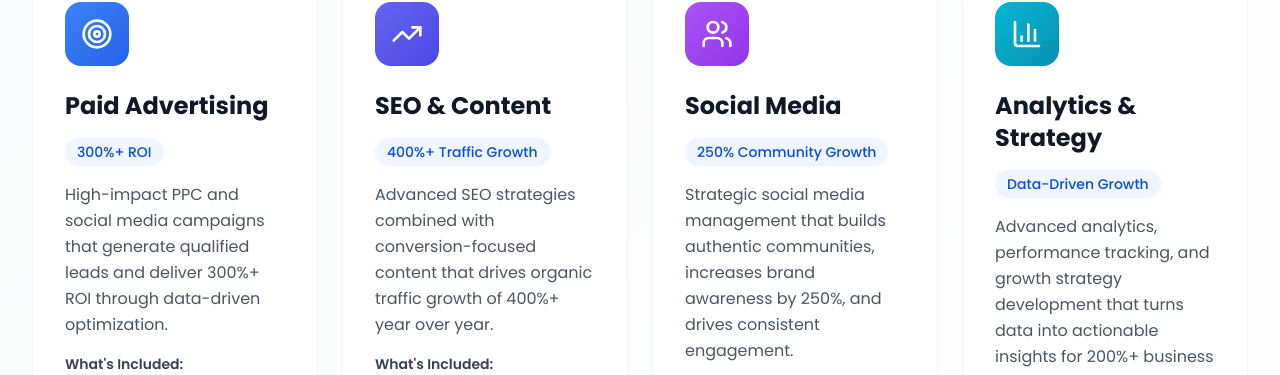
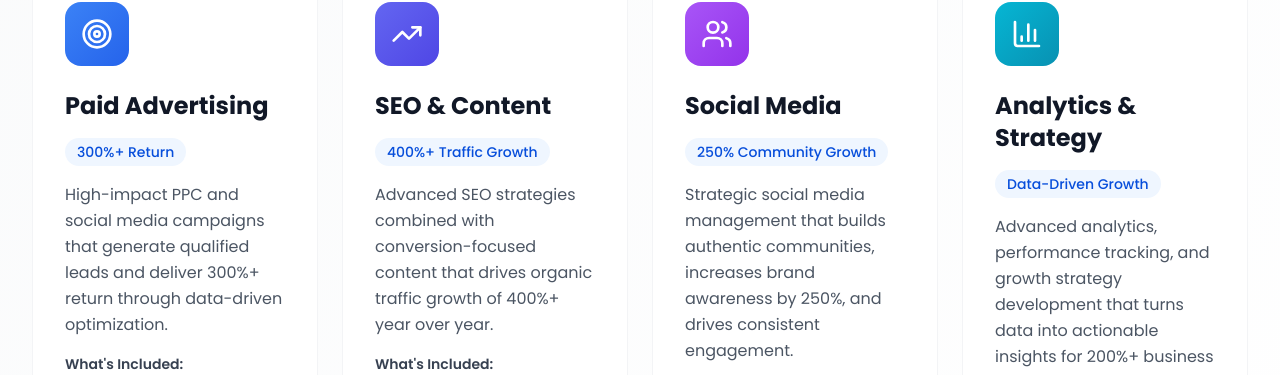
Before and after one commit to arrowaydigital/Arroway, a React (Vite) app: page / in a window 1280 px wide. Shown: the part 1112-1487 px from the top of the page. Built offline with nearby package versions, Linux system fonts and the light colour scheme.

Commit message:
Update HomeServicesPreview.tsx

```diff
--- a/src/components/features/HomeServicesPreview.tsx
+++ b/src/components/features/HomeServicesPreview.tsx
@@ -10,9 +10,9 @@ export function HomeServicesPreview() {
     {
       icon: Target,
       title: "Paid Advertising",
-      description: "High-impact PPC and social media campaigns that generate qualified leads and deliver 300%+ ROI through data-driven optimization.",
+      description: "High-impact PPC and social media campaigns that generate qualified leads and deliver 300%+ return through data-driven optimization.",
       color: "from-blue-500 to-blue-600",
-      metric: "300%+ ROI",
+      metric: "300%+ Return",
       features: ["Google Ads", "Facebook Ads", "Instagram Ads", "Retargeting"]
     },
     {
```
